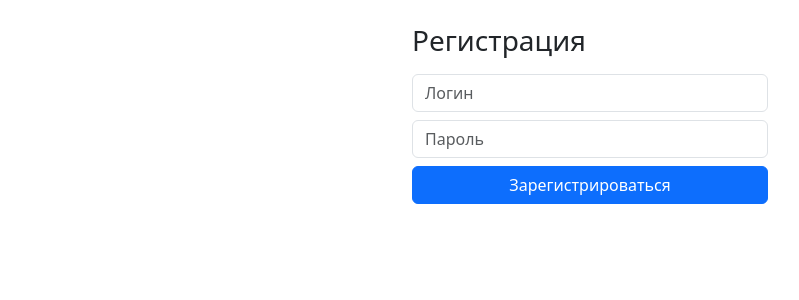
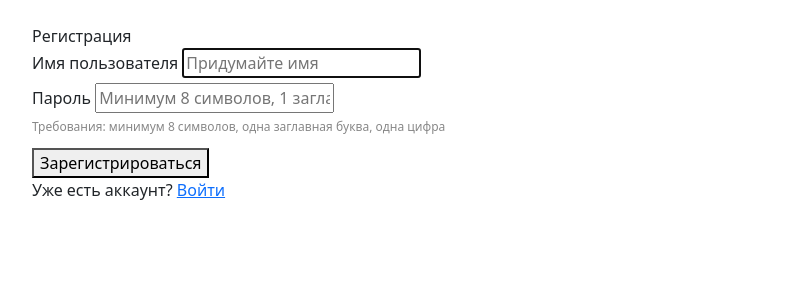
Before and after one commit to yufey28-dev/smartcalc, a Flask app: page /register in a window 1280 px wide. Shown: the part 56-356 px from the top of the page, without its empty margins (50-849 px from the left). Run offline with Flask 3, Linux system fonts and the light colour scheme.

Commit message:
обновление интерфейса, кэш, новые переменные

```diff
--- a/app.py
+++ b/app.py
@@ -114,6 +114,10 @@
 
         if user and check_password(password, user[0]):
             session["user"] = username
+            # достаём роль из базы и кладём в сессию
+            cursor.execute("SELECT role FROM users WHERE username=?", (username,))
+            role_row = cursor.fetchone()
+            session["role"] = role_row[0] if role_row else "user"
             return redirect(url_for("index"))
         else:
             return "Неверные данные!"
--- a/templates/register.html
+++ b/templates/register.html
@@ -1,19 +1,31 @@
 {% extends "base.html" %}
-
 {% block content %}
 
-<div class="row justify-content-center">
-    <div class="col-md-4">
+<div class="auth-wrap">
+  <div class="auth-card">
+    <div class="auth-title">Регистрация</div>
 
-        <h3 class="mb-3">Регистрация</h3>
+    <form method="POST" action="/register">
+      <div class="form-group">
+        <label class="form-label">Имя пользователя</label>
+        <input class="form-input" type="text" name="username"
+          placeholder="Придумайте имя" required autofocus>
+      </div>
+      <div class="form-group">
+        <label class="form-label">Пароль</label>
+        <input class="form-input" type="password" name="password"
+          placeholder="Минимум 8 символов, 1 заглавная, 1 цифра" required>
+      </div>
+      <div style="font-size:12px; color:#888; margin-bottom:12px; line-height:1.5;">
+        Требования: минимум 8 символов, одна заглавная буква, одна цифра
+      </div>
+      <button type="submit" class="auth-btn">Зарегистрироваться</button>
+    </form>
 
-        <form method="POST">
-            <input type="text" name="username" class="form-control mb-2" placeholder="Логин">
-            <input type="password" name="password" class="form-control mb-2" placeholder="Пароль">
-            <button class="btn btn-primary w-100">Зарегистрироваться</button>
-        </form>
-
+    <div class="auth-link">
+      Уже есть аккаунт? <a href="/login">Войти</a>
     </div>
+  </div>
 </div>
 
 {% endblock %}
```
Also changed, not shown: templates/login.html (+19 -10 lines), templates/profile.html (+53 -18 lines).
